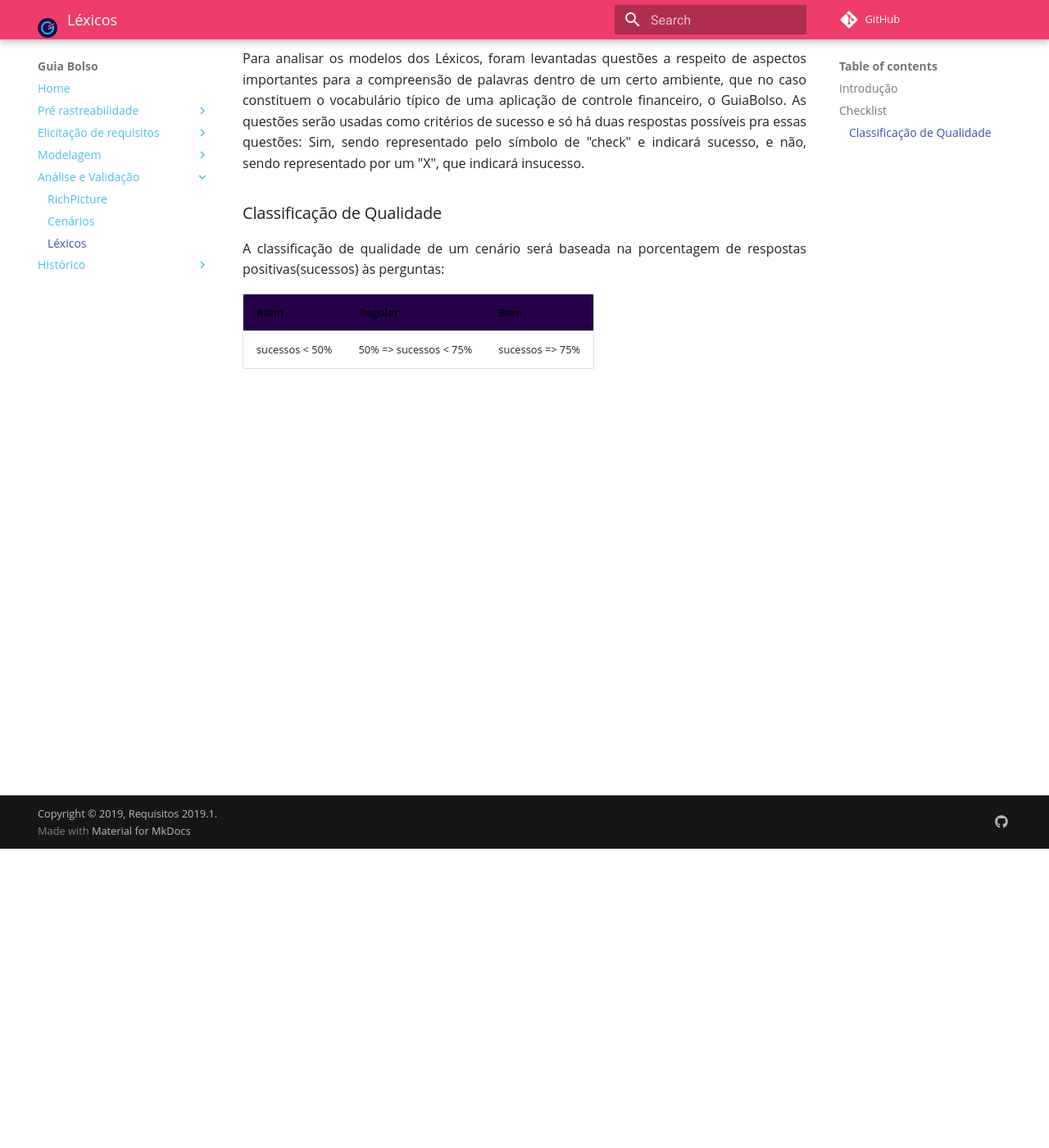
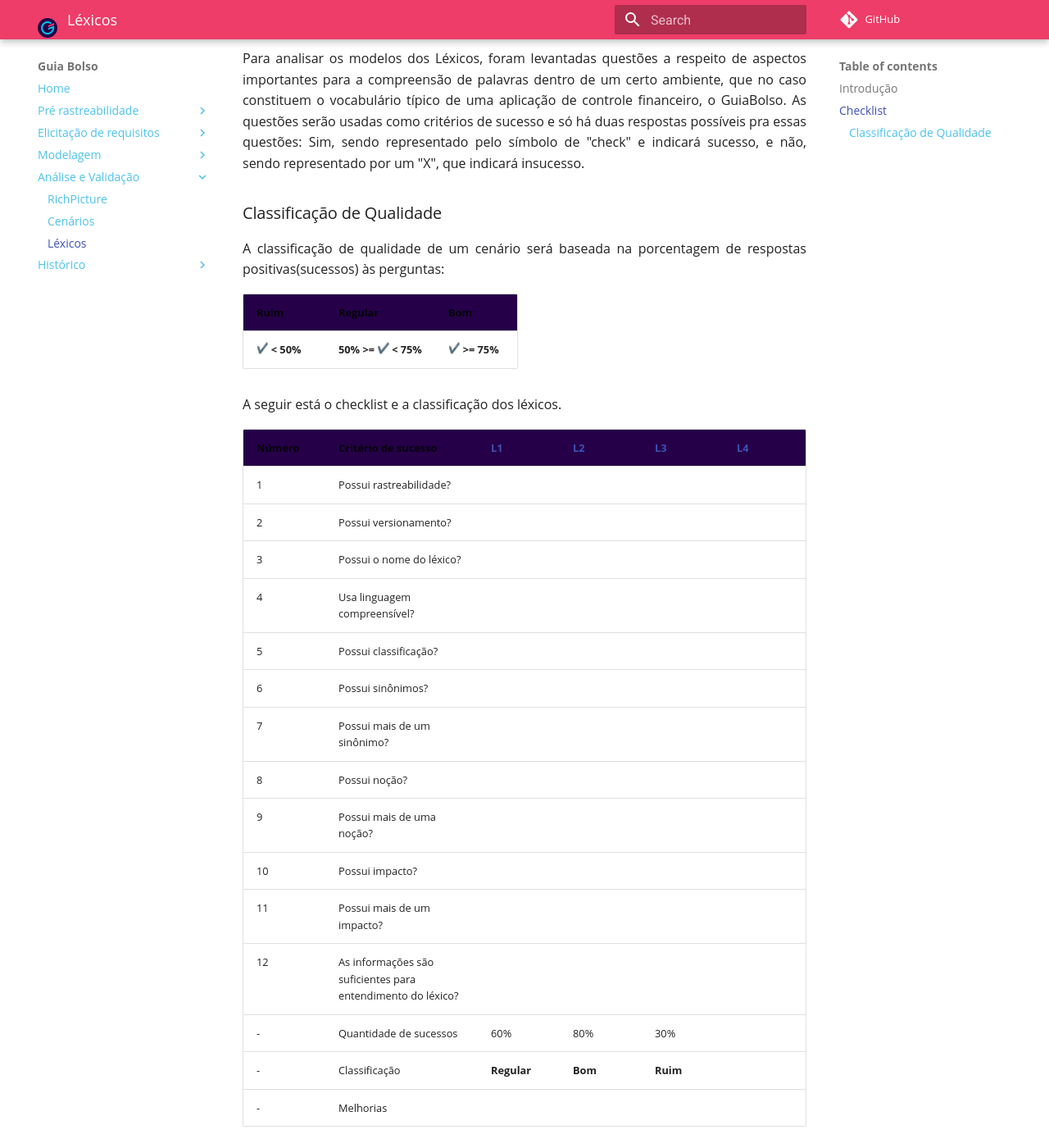
Before and after one commit to fga-disciplinas/2019.1-Guia-Bolso, an MkDocs documentation site: the page built from docs/analise/lexicos.md, in a window 1280 px wide and 1400 px high, scrolled down 365 px. Shown: the whole window at 82% size. Built offline with MkDocs 1.6.1 and Material for MkDocs 9.7.7, drawn with Linux system fonts in a browser that asks for light colours; emoji names are drawn with the system emoji font; comment, search, counter and statistics services are not loaded; old or Windows-style settings are respelled for this version of MkDocs.

Commit message:
Adicionado perguntas do checklist de analise de léxicos

```diff
--- a/docs/analise/lexicos.md
+++ b/docs/analise/lexicos.md
@@ -10,4 +10,24 @@
 
 |Ruim|Regular|Bom|
 |--|--|--|
-|sucessos < 50%| 50% => sucessos < 75%|sucessos => 75%|
+|:heavy_check_mark: **< 50%**| **50% >=** :heavy_check_mark: **< 75%**| :heavy_check_mark: **>= 75%**|
+
+A seguir está o checklist e a classificação dos léxicos.
+
+|Número|Critério de sucesso|[L1](../../modelagem/lexicos/#l1-nome-sujo)|[L2](../../modelagem/lexicos/#l2-cadastro-positivo)|[L3](../../modelagem/lexicos/#l3-consultar-cpf)|[L4](../../modelagem/lexicos/#l4-score-do-serasa)|
+|------|----------------------|--|--|--|--|
+|1| Possui rastreabilidade?||
+|2| Possui versionamento?||
+|3| Possui o nome do léxico?||
+|4| Usa linguagem compreensível?||
+|5| Possui classificação?||
+|6| Possui sinônimos?||
+|7| Possui mais de um sinônimo?||
+|8| Possui noção?||
+|9| Possui mais de uma noção?||
+|10| Possui impacto?||
+|11| Possui mais de um impacto?||
+|12| As informações são suficientes para entendimento do léxico?||
+|-| Quantidade de sucessos | 60% | 80% | 30% |
+|-| Classificação | **Regular**  | **Bom** | **Ruim** | |
+|-| Melhorias | | | | |
```
